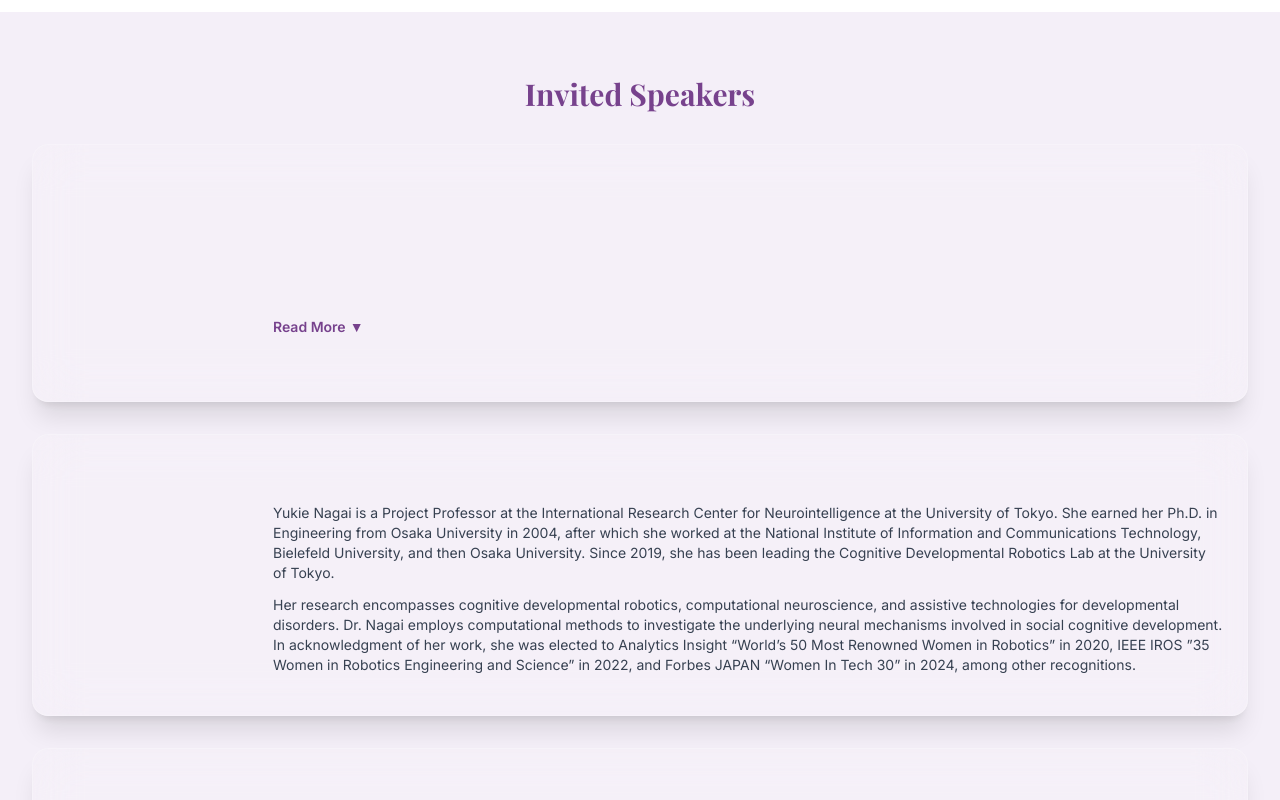
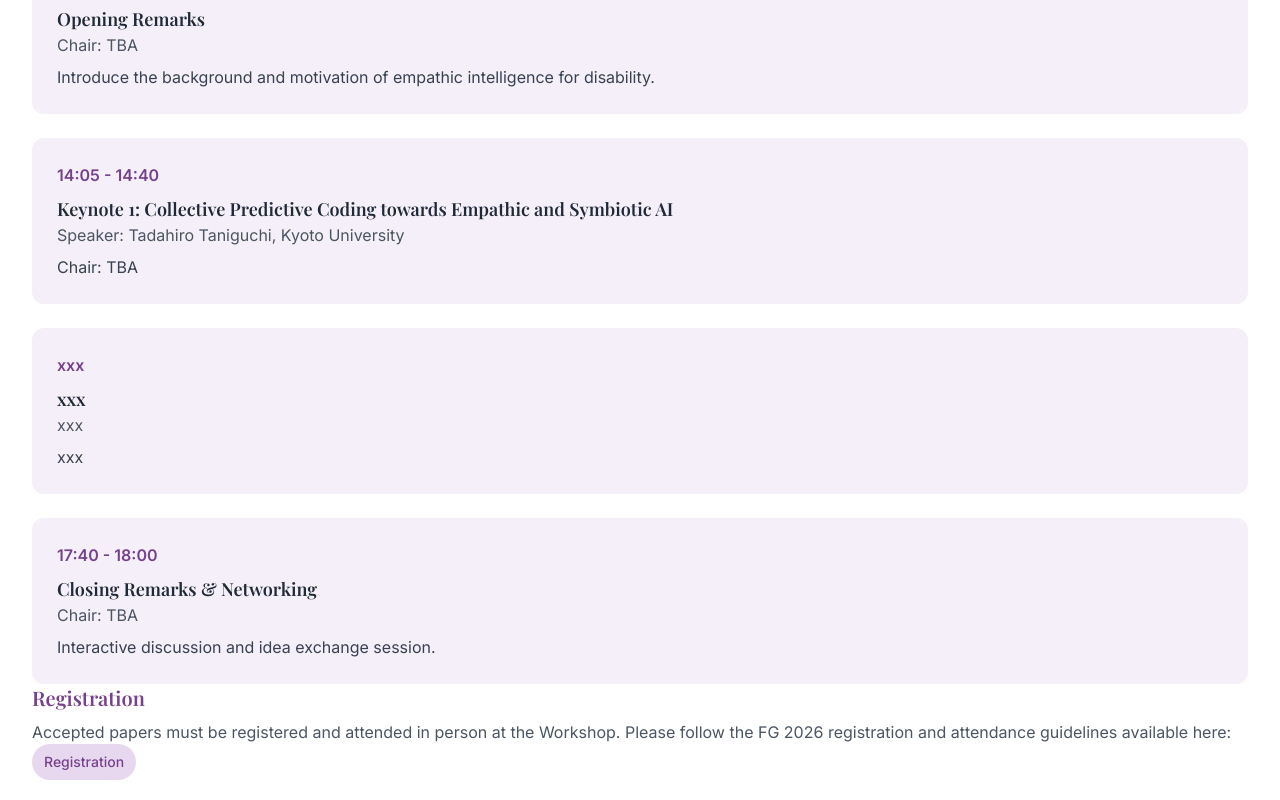
Before and after one commit to ElizaZhou96/EmpAI26, a React (Vite) app: page / in a window 1280 px wide. Shown: the part 3360-4160 px from the top of the page. Built offline with nearby package versions, Linux system fonts and the light colour scheme.

Commit message:
Update App.tsx

```diff
--- a/src/App.tsx
+++ b/src/App.tsx
@@ -295,12 +295,18 @@ function App() {
       <section id="schedule" className="bg-white py-16">
         <div className="max-w-7xl mx-auto px-4 sm:px-6 lg:px-8">
           <h2 className="text-3xl font-bold text-[#77428D] mb-8 text-center">Schedule (TBA) </h2>
-          {/* <div className="space-y-6">
+          <div className="space-y-6">
             <ScheduleItem
-              time="14:00 - 14:10"
+              time="14:00 - 14:05"
               title="Opening Remarks"
-              speaker="Chair: Yutong Zhou"
+              speaker="Chair: TBA"
               description="Introduce the background and motivation of empathic intelligence for disability."
+            />
+			<ScheduleItem
+              time="14:05 - 14:40"
+              title="Keynote 1: Collective Predictive Coding towards Empathic and Symbiotic AI"
+              speaker="Speaker: Tadahiro Taniguchi, Kyoto University"
+              description="Chair: TBA"
             />
 			<ScheduleItem
               time="xxx"
@@ -311,10 +317,22 @@ function App() {
             <ScheduleItem
               time="17:40 - 18:00"
               title="Closing Remarks & Networking"
-              speaker="Chair: Yutong Zhou"
+              speaker="Chair: TBA"
               description="Interactive discussion and idea exchange session."
             />
-          </div> */}
+          </div>
+		<h3 className="text-xl font-semibold text-[#77428D] mb-2">Registration</h3>
+              <p className="text-gray-600">
+                Accepted papers must be registered and attended in person at the Workshop. Please follow the FG 2026 registration and attendance guidelines available here:
+				<a
+                  href="https://fg2026.ieee-biometrics.org/registration/"
+                  target="_blank"
+                  rel="noopener noreferrer"
+                  className="inline-flex items-center px-3 py-2 text-sm font-medium rounded-full bg-[#E8D8EF] text-[#77428D] hover:bg-[#D9C1E6] transition"
+                >
+                  Registration
+                </a>
+			  </p>
         </div>
       </section>
 
```
